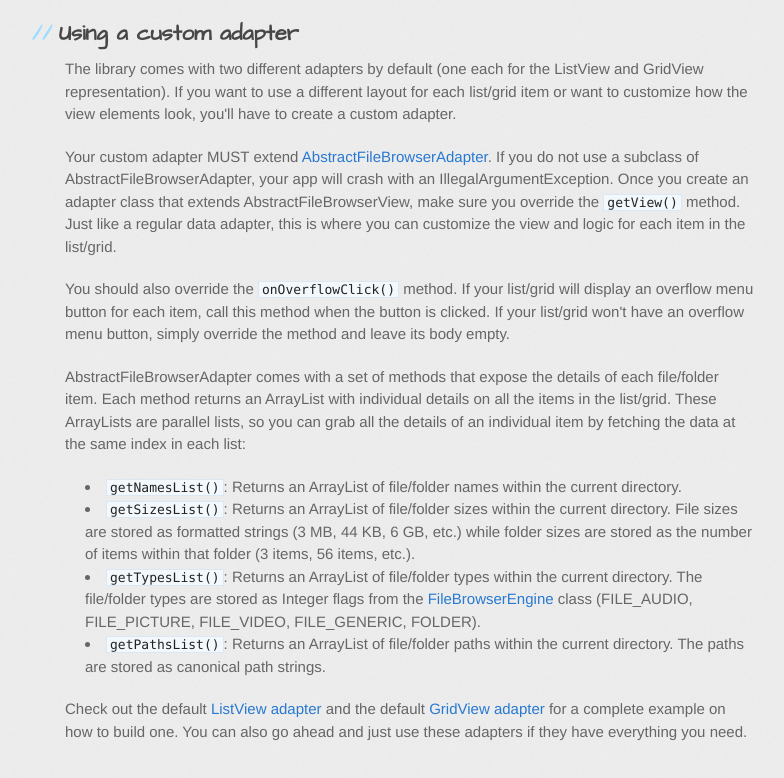
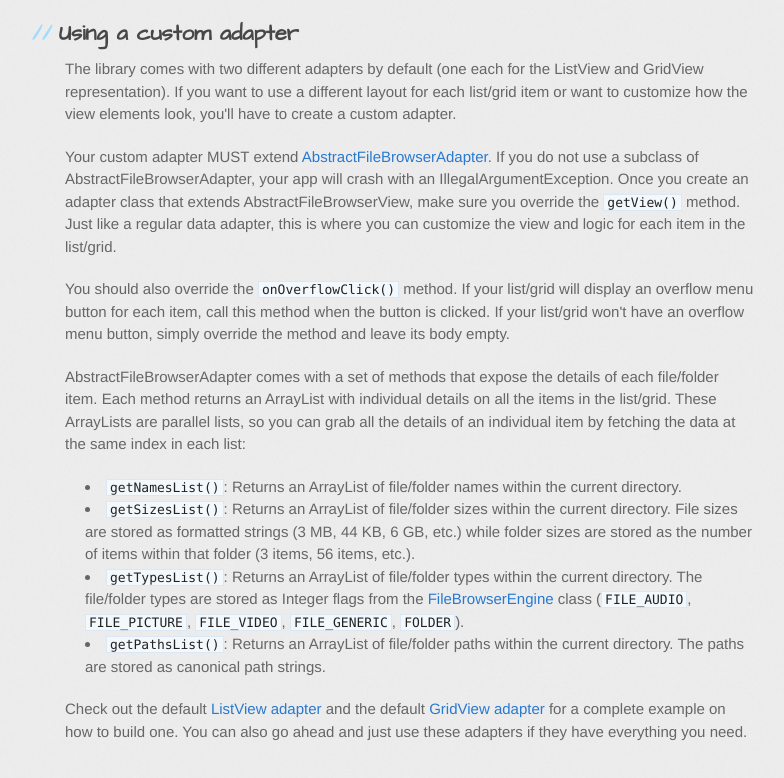
Before and after one commit to psaravan/FileBrowserView, a plain HTML site: page tutorial.html in a window 1280 px wide. Shown: the part 2221-2999 px from the top of the page, without its empty margins (105-889 px from the left). Drawn offline with Linux system fonts and the light colour scheme.

Commit message:
Update tutorial.html

```diff
--- a/tutorial.html
+++ b/tutorial.html
@@ -119,8 +119,8 @@ fileBrowserView.setFileBrowserLayoutType(FileBrowserView.FILE_BROWSER_LIST_LAYOU
                 the number of items within that folder (3 items, 56 items, etc.).
               </li>
               <li><code>getTypesList()</code>: Returns an ArrayList of file/folder types within the current directory.
-                The file/folder types are stored as Integer flags from the <a href="https://github.com/psaravan/FileBrowserView/blob/master/library/src/main/java/com/psaravan/filebrowserview/lib/FileBrowserEngine/FileBrowserEngine.java">FileBrowserEngine</a> class (FILE_AUDIO,
-                FILE_PICTURE, FILE_VIDEO, FILE_GENERIC, FOLDER).
+                The file/folder types are stored as Integer flags from the <a href="https://github.com/psaravan/FileBrowserView/blob/master/library/src/main/java/com/psaravan/filebrowserview/lib/FileBrowserEngine/FileBrowserEngine.java">FileBrowserEngine</a> class (<code>FILE_AUDIO</code>,
+                <code>FILE_PICTURE</code>, <code>FILE_VIDEO</code>, <code>FILE_GENERIC</code>, <code>FOLDER</code>).
               </li>
               <li><code>getPathsList()</code>: Returns an ArrayList of file/folder paths within the current directory. The paths are
                 stored as canonical path strings.
```
